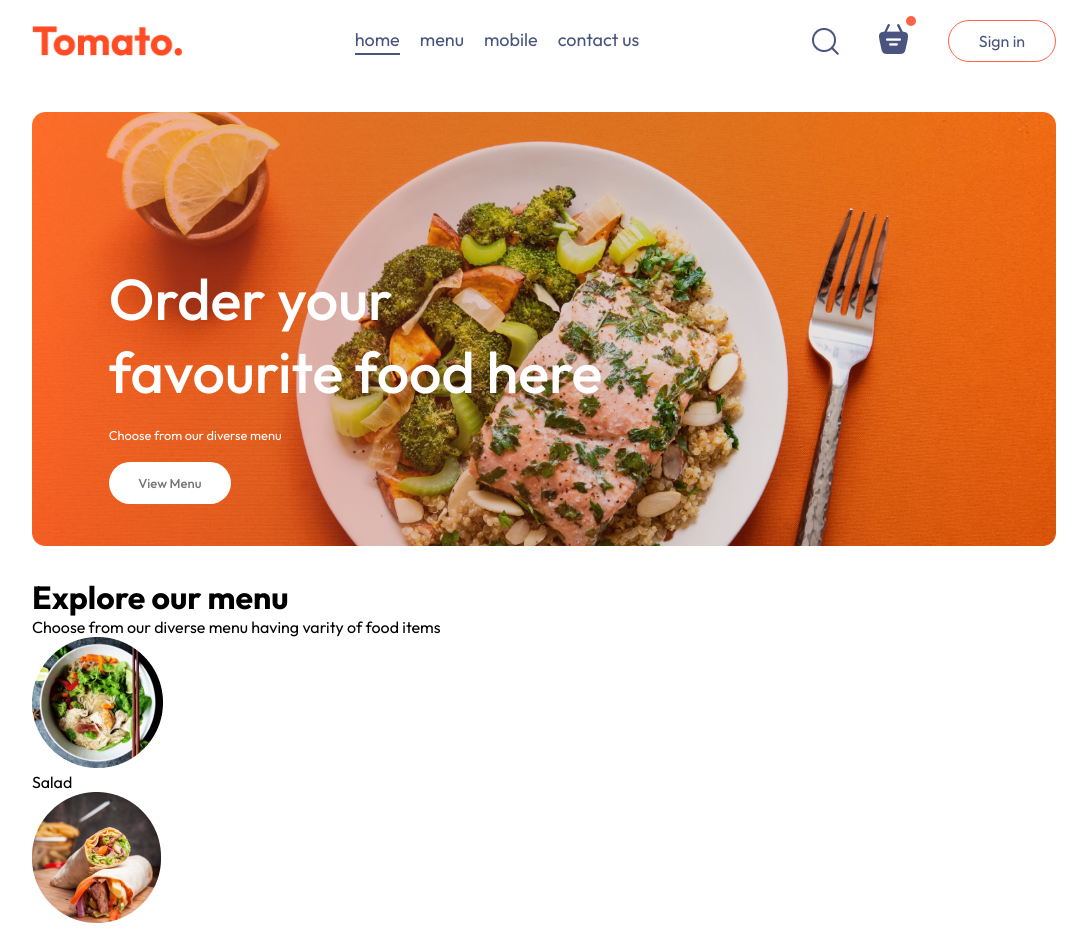
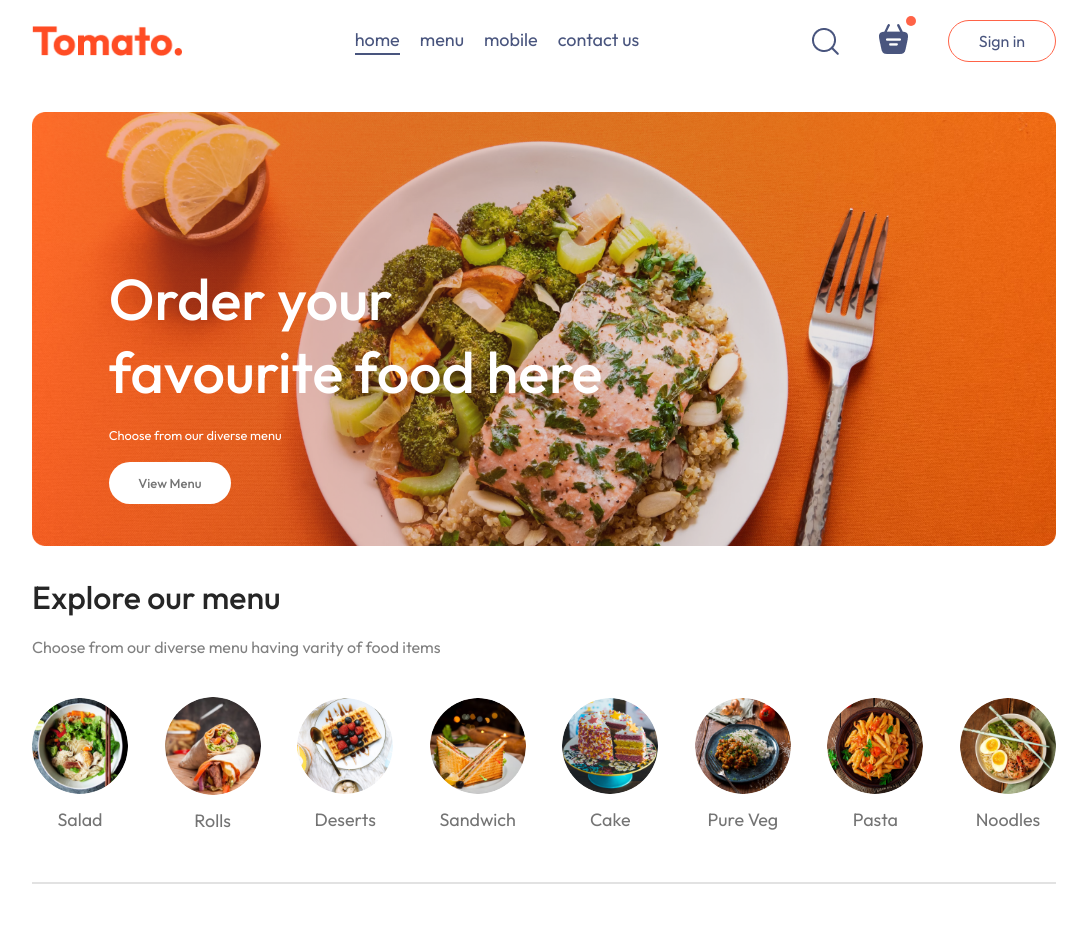
Before and after one commit to Diksha6057/Savora, a React (Vite) app: page / in a window 1280 px wide. Shown: the top 929 px of the page, without its empty margins (96-1183 px from the left). After the commit the page ends 894 px from the top, so only its background shows below. Built offline with nearby package versions, Linux system fonts and the light colour scheme.

Commit message:
Added active button functionality in explore menu section

```diff
--- a/src/components/ExploreMenu/ExploreMenu.css
+++ b/src/components/ExploreMenu/ExploreMenu.css
@@ -0,0 +1,50 @@
+.explore-menu{
+display: flex;
+flex-direction: column;
+gap: 20px;
+}
+.explore-menu h1{
+    color: #262626;
+    font-weight: 500;
+}
+.explore-menu-text
+{
+max-width: 60%;
+color: #808080;
+}
+.explore-menu-list{
+    display: flex;
+    justify-content: space-between;
+    align-items: center;
+    gap: 30px;
+    text-align: center;
+    margin: 20px 0px;
+    overflow-x: scroll;
+}
+.explore-menu-list::-webkit-scrollbar{
+    display: none;
+}
+.explore-menu-list-item img{
+    width: 7.5vw;
+    min-width: 80px;
+    cursor: pointer;
+    border-radius: 50%;
+    transition: 0.2s;
+}
+.explore-menu-list-item p {
+    margin-top: 10px;
+    color: #747474;
+    font-size: max(1.4vw, 16px);
+    cursor: pointer;
+}
+.explore-menu hr{
+    margin: 10px 0px;
+    height: 2px;
+    border: none;
+    background-color: #e2e2e2;
+}
+.explore-menu-list-item .active {
+    border: 4px solid tomato;
+    padding: 2px;
+    border-radius: 50%;
+}
--- a/src/components/ExploreMenu/ExploreMenu.jsx
+++ b/src/components/ExploreMenu/ExploreMenu.jsx
@@ -2,7 +2,8 @@
 import './ExploreMenu.css'
 import { menu_list } from '../../assets/assets'
 
-const ExploreMenu = () => {
+const ExploreMenu = ({category,setCategory}) => {
+
   return (
     <div className='explore-menu' id='explore-menu'>
         <h1>Explore our menu</h1>
@@ -10,13 +11,22 @@
         <div className='explore-menu-list'>
             {menu_list.map((item, index) => {
                 return (
-                    <div key={index} className='explore-menu-list-item'>
-                        <img src={item.menu_image} alt="" />
-                        <p>{item.menu_name}</p>
-                    </div>
+<div
+    onClick={() => setCategory(prev => prev === item.menu_name ? "All" : item.menu_name)}
+    key={index}
+    className='explore-menu-list-item'
+>
+    <img
+        src={item.menu_image}
+        alt=""
+        className={category === item.menu_name ? "active" : ""}
+    />
+    <p>{item.menu_name}</p>
+</div>
                 )
             })}
         </div>
+        <hr />
     </div>
   )
 }
--- a/src/pages/Home/Home.jsx
+++ b/src/pages/Home/Home.jsx
@@ -1,13 +1,14 @@
-import React from 'react'
+import React, { useState } from 'react'
 import './Home.css'
 import Header from '../../components/Header/Header'
 import ExploreMenu from '../../components/ExploreMenu/ExploreMenu'
 
 const Home = () => {
+    const[category,setCategory]=useState("All");
   return (
     <div>
         <Header/>
-        <ExploreMenu/>
+        <ExploreMenu category={category} setCategory={setCategory}/>
     </div>
   )
 }
```
